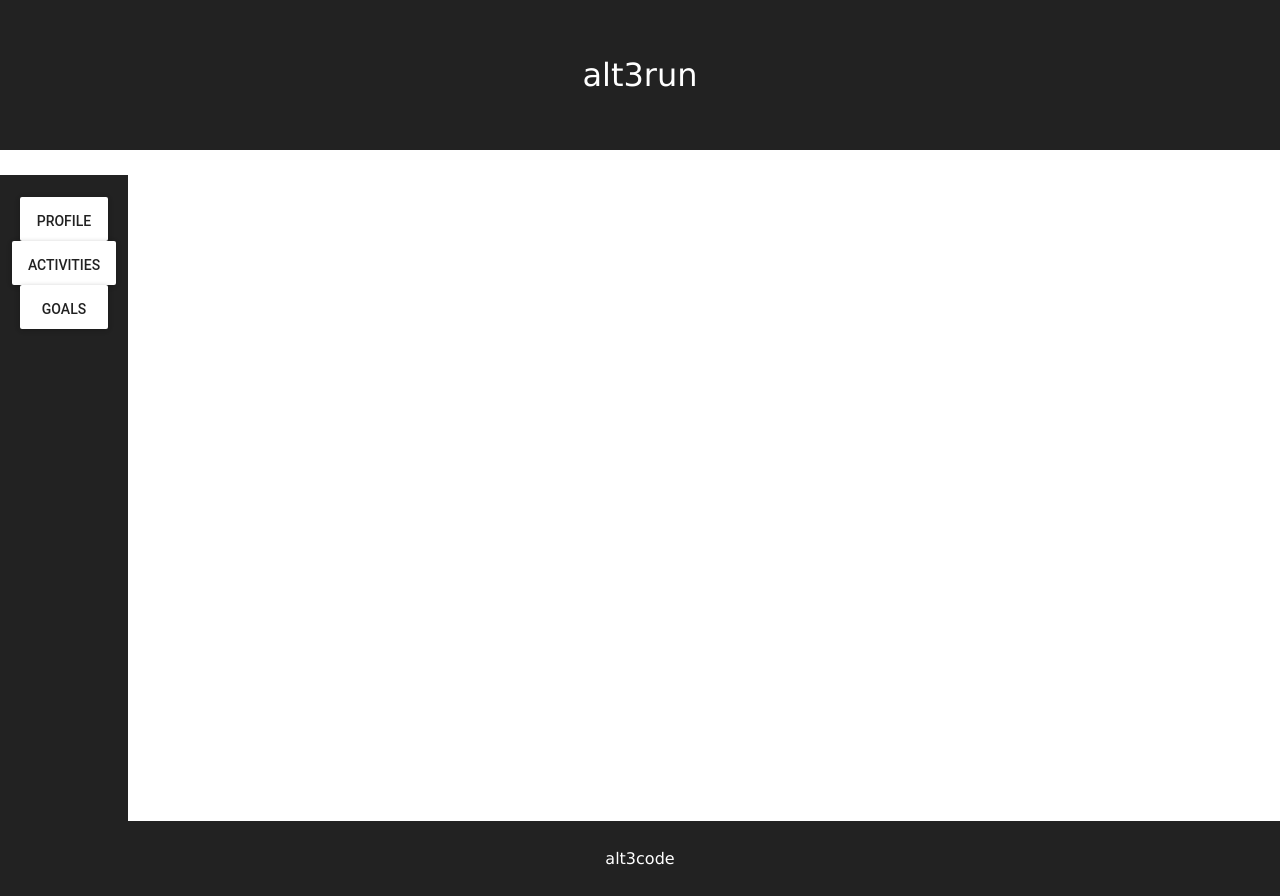
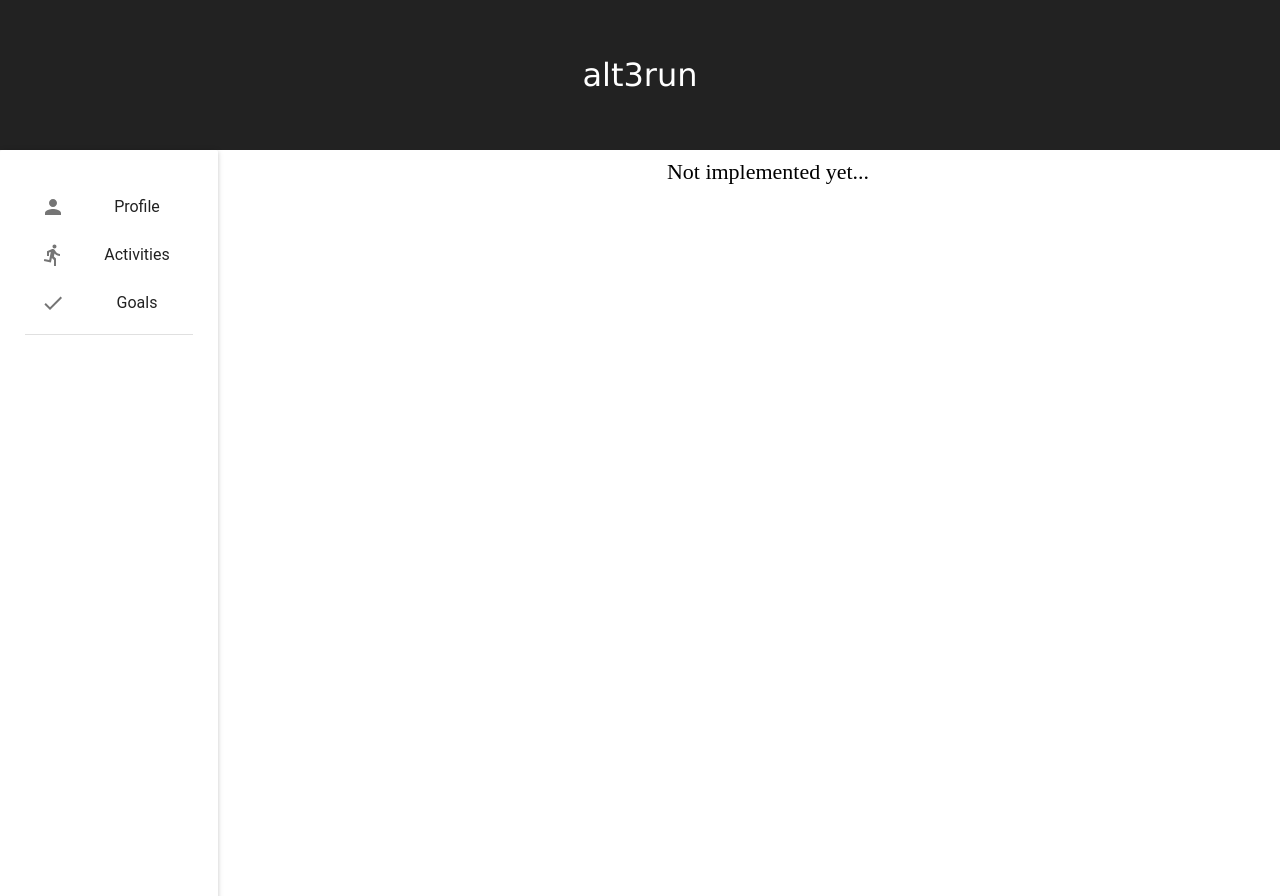
Before and after one commit to alt3code/alt3run, a React (Create React App) app: page /goals in a window 1280 px wide. After the commit the page ends 800 px from the top, so only its background shows below. Built offline with nearby package versions, Linux system fonts and the light colour scheme; no server answers; what react-mapbox-gl would draw is missing.

Commit message:
Added sidebar menu and loading icon

```diff
--- a/src/components/Footer/Footer.css
+++ b/src/components/Footer/Footer.css
@@ -2,10 +2,11 @@ footer {
   position: absolute;
   bottom: 0;
   right: 0;
-  left: 0;
+  margin-bottom: -75px;
   color: white;
   line-height: 75px;
   height: 75px;
   font-family: "Verdana";
   background-color: #222;
+  width: 90%;
 }
--- /dev/null
+++ b/src/components/GoalsContainer/GoalsContainer.js
@@ -0,0 +1,10 @@
+import React, { Component } from 'react';
+import './GoalsContainer.css';
+
+export default class GoalsContainer extends Component {
+  render() {
+    return (
+      <p> Not implemented yet... </p>
+    )
+  }
+}
--- a/src/components/Loader/Loader.js
+++ b/src/components/Loader/Loader.js
@@ -4,6 +4,7 @@ import RefreshIndicator from 'material-ui/RefreshIndicator';
 const style = {
   container: {
     position: 'relative',
+    marginTop: '50px'
   },
   refresh: {
     display: 'inline-block',
--- a/src/components/Main/Main.css
+++ b/src/components/Main/Main.css
@@ -4,15 +4,21 @@
   max-width: 100%;
   word-wrap: break-word;
   min-height: 600px;
-  margin: 25px auto;
+  margin: 0;
+  overflow: hidden;
 }
 .main a {
   color: #222;
   padding: 10px;
 }
+.sidebarContainer {
+  float: left;
+  width: 20%;
+  position: fixed;
+  height: 100vh;
+  z-index: 1000;
+}
 .contentContainer {
-  width: 90%;
-  position: relative;
-  right: 0;
-  left: 150px;
+  width: 80%;
+  float: right;
 }
--- a/src/components/Main/Main.js
+++ b/src/components/Main/Main.js
@@ -1,24 +1,25 @@
 import React, { Component } from 'react';
 import { Switch, Route } from 'react-router-dom';
 import './Main.css';
-import Nav from '../Nav/Nav';
+import Sidebar from '../Sidebar/Sidebar';
 import AthleteContainer from '../AthleteContainer/AthleteContainer';
 import ActivitiesContainer from '../ActivitiesContainer/ActivitiesContainer';
+import GoalsContainer from '../GoalsContainer/GoalsContainer';
 
 export default class Main extends Component {
   render() {
     return (
       <div className="main">
-        <div>
-          <Nav />
+        <div className="sidebarContainer">
+          <Sidebar />
         </div>
         <div className="contentContainer">
           <Switch>
             <Route exact path="/" component={AthleteContainer} />
             <Route exact path="/activities" component={ActivitiesContainer} />
+            <Route exact path="/goals" component={GoalsContainer} />
           </Switch>
         </div>
-
       </div>
     )
   }
--- a/src/components/Nav/Nav.css
+++ /dev/null
@@ -1,16 +0,0 @@
-.mainNav {
-  margin-bottom: 25px;
-  margin-left: 0;
-  position: fixed;
-  background-color: #222;
-  width: 10%;
-  height: 100%;
-  z-index: 1000;
-}
-ul {
-  list-style-type: none;
-  padding: 0;
-}
-ul li {
-  display: inline-block;
-}
--- a/src/components/Nav/Nav.js
+++ /dev/null
@@ -1,26 +0,0 @@
-import React, { Component } from 'react';
-import { Link } from 'react-router-dom';
-import './Nav.css';
-
-import RaisedButton from 'material-ui/RaisedButton';
-import MenuItem from 'material-ui/MenuItem';
-import Drawer from 'material-ui/Drawer';
-
-export default class Nav extends Component {
-  constructor(props) {
-    super(props);
-    this.state = {open: false};
-  }
-
-  render() {
-    return (
-      <div className="mainNav">
-        <ul>
-          <li><Link to="/"><RaisedButton label="Profile" /></Link></li>
-          <li><Link to="/activities"><RaisedButton label="Activities" /></Link></li>
-          <li><Link to="/goals"><RaisedButton label="Goals" /></Link></li>
-        </ul>
-      </div>
-    )
-  }
-}
--- /dev/null
+++ b/src/components/Sidebar/Sidebar.css
@@ -0,0 +1,9 @@
+.sidebar {
+  position: fixed;
+  float: left;
+  z-index: 1000;
+}
+li {
+  list-style-type: none;
+  padding: 0;
+}
--- /dev/null
+++ b/src/components/Sidebar/Sidebar.js
@@ -0,0 +1,37 @@
+import React from 'react';
+import Paper from 'material-ui/Paper';
+import Menu from 'material-ui/Menu';
+import MenuItem from 'material-ui/MenuItem';
+import Divider from 'material-ui/Divider';
+import Goal from 'material-ui/svg-icons/action/done';
+import Person from 'material-ui/svg-icons/social/person';
+import Run from 'material-ui/svg-icons/maps/directions-run';
+import { Link } from 'react-router-dom';
+
+import './Sidebar.css';
+
+const style = {
+  paper: {
+    display: 'inline-block',
+    float: 'left',
+    margin: '0px 52px 16px 0px',
+    padding: '25px',
+    position: 'fixed',
+    height: '100vh'
+  }
+};
+
+const Sidebar = () => (
+  <div className="sidebar">
+    <Paper style={style.paper}>
+      <Menu selectedMenuItemStyle={{backgroundColor: 'red'}}>
+        <MenuItem primaryText="Profile" containerElement={<Link to="/" />} leftIcon={<Person />} />
+        <MenuItem primaryText="Activities" containerElement={<Link to="/activities" />} leftIcon={<Run />} />
+        <MenuItem primaryText="Goals" containerElement={<Link to="/goals" />} leftIcon={<Goal />} />
+        <Divider />
+      </Menu>
+    </Paper>
+  </div>
+);
+
+export default Sidebar;
--- a/src/index.css
+++ b/src/index.css
@@ -1,8 +1,14 @@
+html {
+    height  : 100%;
+    overflow: hidden;
+}
 body {
   background: white;
   margin: 0 auto;
   padding: 0;
   line-height: 2;
+  height  : 100%;
+  overflow: auto;
 }
 h, p {
   margin: 0;
```
Also changed, not shown: src/components/GoalsContainer/GoalsContainer.css (added).
